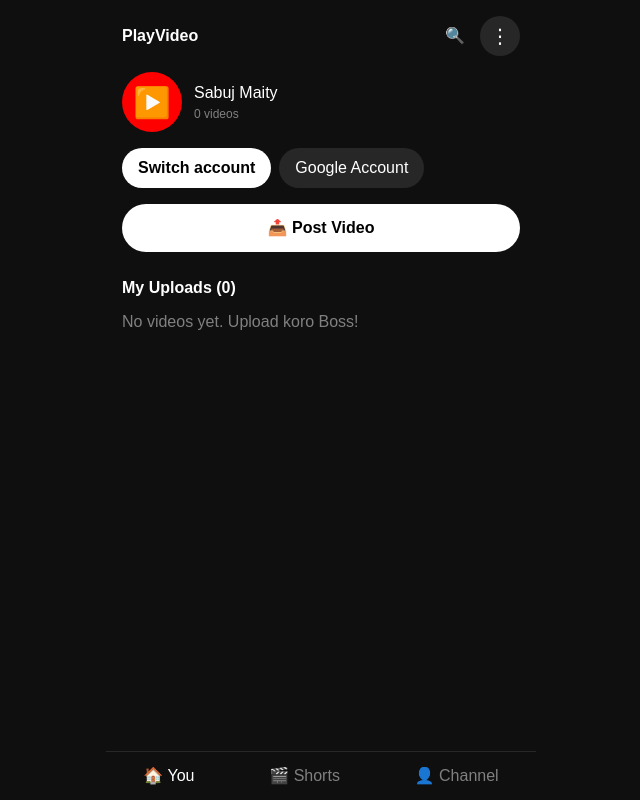
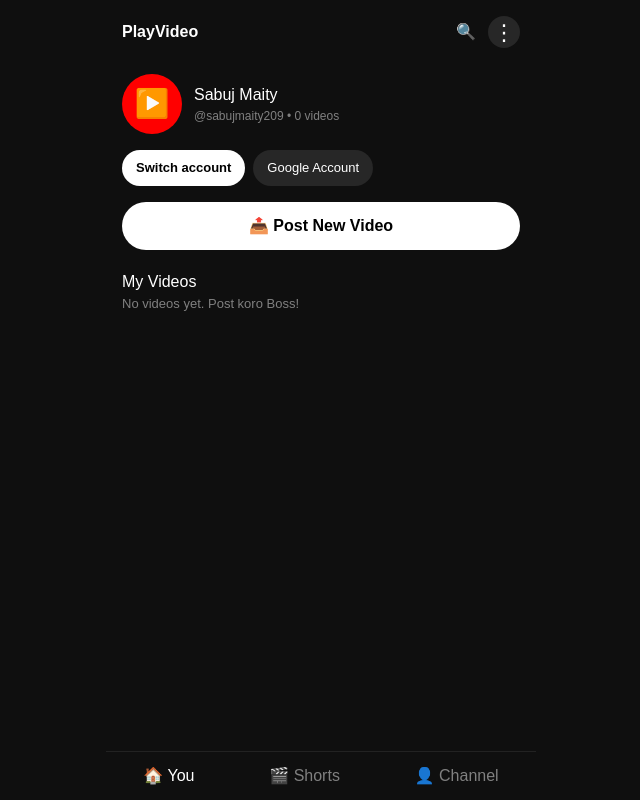
Before and after one commit to sabujmaity209-source/Playvideo, a React (Vite) app: page / in a window 1280 px wide. Shown: the whole page, without its empty margins (319-959 px from the left). Built offline with nearby package versions, Linux system fonts and the light colour scheme.

Commit message:
Update App.jsx

```diff
--- a/src/App.jsx
+++ b/src/App.jsx
@@ -11,9 +11,9 @@
     const file = e.target.files[0];
     if (file) {
       const url = URL.createObjectURL(file);
-      setMyVideos([{ id: Date.now(), title: file.name, url: url, views: "0" },...myVideos]);
+      setMyVideos([{ id: Date.now(), title: file.name, url: url },...myVideos]);
       setShowUpload(false);
-      alert("Video Uploaded Boss! 🔥");
+      alert("Uploaded Boss! 🔥");
     }
   };
 
@@ -23,90 +23,69 @@
       <div style={{width:'100%', maxWidth:'430px', background:'#0f0f0f', position:'relative', paddingBottom:'70px'}}>
 
         {showMenu && (
-          <div onClick={()=>setShowMenu(false)} style={{position:'fixed', top:0, left:0, width:'100%', height:'100%', background:'rgba(0,0,0,0.5)', zIndex:998}}>
-            <div style={{position:'absolute', top:'50px', right:'20px', background:'#212121', borderRadius:'12px', padding:'10px', width:'180px'}}>
-              <div onClick={()=>{setShowMenu(false); alert("Settings Coming Soon Boss!")}} style={{padding:'12px', borderBottom:'1px solid #333'}}>⚙️ Settings</div>
-              <div onClick={()=>{setShowMenu(false); alert("History Cleared!")}} style={{padding:'12px', borderBottom:'1px solid #333'}}>🕒 Clear History</div>
-              <div onClick={()=>{setShowMenu(false); setShowGoogle(true)}} style={{padding:'12px', borderBottom:'1px solid #333'}}>👤 Google Account</div>
-              <div onClick={()=>{setShowMenu(false); alert("PlayVideo v1.0 by Sabuj Boss 🔥")}} style={{padding:'12px'}}>ℹ️ About</div>
+          <div onClick={()=>setShowMenu(false)} style={{position:'fixed', inset:0, background:'rgba(0,0,0,0.6)', zIndex:999}}>
+            <div style={{position:'absolute', top:'60px', right:'15px', background:'#212121', borderRadius:'12px', width:'200px'}}>
+              <div onClick={()=>{setShowMenu(false); alert("Settings coming soon!")}} style={{padding:'14px', borderBottom:'1px solid #333'}}>⚙️ Settings</div>
+              <div onClick={()=>{setShowMenu(false); alert("History cleared!")}} style={{padding:'14px', borderBottom:'1px solid #333'}}>🕒 Clear History</div>
+              <div onClick={()=>{setShowMenu(false); setShowGoogle(true)}} style={{padding:'14px', borderBottom:'1px solid #333'}}>👤 Google Account</div>
+              <div onClick={()=>{setShowMenu(false); alert("PlayVideo v1.0 by Sabuj Boss 🔥")}} style={{padding:'14px'}}>ℹ️ About</div>
             </div>
           </div>
         )}
 
         {showGoogle && (
-          <div style={{position:'fixed', top:0, left:0, width:'100%', height:'100%', background:'rgba(0,0,0,0.8)', display:'flex', alignItems:'center', justifyContent:'center', zIndex:999}}>
+          <div style={{position:'fixed', inset:0, background:'rgba(0,0,0,0.8)', display:'flex', alignItems:'center', justifyContent:'center', zIndex:999}}>
             <div style={{background:'#212121', padding:'20px', borderRadius:'15px', width:'85%'}}>
-              <h3>Google Account</h3><p>👤 Sabuj Maity</p><p style={{color:'gray'}}>@sabujmaity209@gmail.com</p>
+              <h3>Google Account</h3><p style={{marginTop:'8px'}}>👤 Sabuj Maity</p><p style={{color:'gray', fontSize:'13px'}}>sabujmaity209-source</p>
               <button onClick={()=>setShowGoogle(false)} style={{marginTop:'15px', width:'100%', padding:'10px', borderRadius:'20px', border:'none', background:'white', color:'black', fontWeight:'bold'}}>Close</button>
             </div>
           </div>
         )}
 
         {showUpload && (
-          <div style={{position:'fixed', top:0, left:0, width:'100%', height:'100%', background:'rgba(0,0,0,0.8)', display:'flex', alignItems:'center', justifyContent:'center', zIndex:999}}>
+          <div style={{position:'fixed', inset:0, background:'rgba(0,0,0,0.8)', display:'flex', alignItems:'center', justifyContent:'center', zIndex:999}}>
             <div style={{background:'#212121', padding:'20px', borderRadius:'15px', width:'85%', textAlign:'center'}}>
-              <h3>Upload Video 📤</h3>
-              <input type="file" accept="video/*" onChange={handleUpload} style={{marginTop:'15px', color:'white'}} />
+              <h3>📤 Post Video</h3><p style={{color:'gray', fontSize:'13px', marginTop:'5px'}}>Select from phone</p>
+              <input type="file" accept="video/*" onChange={handleUpload} style={{marginTop:'15px'}} />
               <button onClick={()=>setShowUpload(false)} style={{marginTop:'15px', width:'100%', padding:'10px', borderRadius:'20px', border:'none', background:'#333', color:'white'}}>Cancel</button>
             </div>
           </div>
         )}
 
+        <div style={{padding:'16px', display:'flex', justifyContent:'space-between', alignItems:'center'}}>
+          <h2 style={{fontWeight:'bold'}}>PlayVideo</h2>
+          <div style={{display:'flex', gap:'12px', alignItems:'center'}}>
+            <span onClick={()=>alert("Search coming soon Boss! 🔍")}>🔍</span>
+            <span onClick={()=>setShowMenu(true)} style={{fontSize:'22px', background:'#272727', width:'32px', height:'32px', display:'flex', alignItems:'center', justifyContent:'center', borderRadius:'50%'}}>⋮</span>
+          </div>
+        </div>
+
         {page === "you" && (
-          <div style={{padding:'16px'}}>
-            <div style={{display:'flex', justifyContent:'space-between', alignItems:'center'}}>
-              <h2 style={{fontWeight:'bold'}}>PlayVideo</h2>
-              <div style={{display:'flex', gap:'15px', alignItems:'center'}}>
-                <span onClick={()=>alert("Search Coming Soon! 🔍")}>🔍</span>
-                <span onClick={()=>setShowMenu(true)} style={{fontSize:'20px', padding:'5px 10px', background:'#272727', borderRadius:'50%'}}>⋮</span>
-              </div>
+          <div style={{padding:'0 16px'}}>
+            <div style={{display:'flex', gap:'12px', marginTop:'10px', alignItems:'center'}}>
+              <div style={{width:'60px', height:'60px', background:'#f00', borderRadius:'50%', display:'flex', alignItems:'center', justifyContent:'center', fontSize:'28px'}}>▶️</div>
+              <div><h3 style={{margin:0}}>Sabuj Maity</h3><p style={{fontSize:'12px', color:'gray', margin:0}}>@sabujmaity209 • {myVideos.length} videos</p></div>
             </div>
-
-            <div style={{display:'flex', gap:'12px', marginTop:'16px', alignItems:'center'}}>
-              <div style={{width:'60px', height:'60px', background:'#ff0000', borderRadius:'50%', display:'flex', alignItems:'center', justifyContent:'center', fontSize:'30px'}}>▶️</div>
-              <div><h3>Sabuj Maity</h3><p style={{fontSize:'12px', color:'gray'}}>{myVideos.length} videos</p></div>
+            <div style={{display:'flex', gap:'8px', marginTop:'16px'}}>
+              <button onClick={()=>setPage("channel")} style={{padding:'8px 14px', borderRadius:'20px', background:'white', color:'black', border:'none', fontWeight:'bold', fontSize:'13px'}}>Switch account</button>
+              <button onClick={()=>setShowGoogle(true)} style={{padding:'8px 14px', borderRadius:'20px', background:'#272727', color:'white', border:'none', fontSize:'13px'}}>Google Account</button>
             </div>
-
-            <div style={{display:'flex', gap:'8px', marginTop:'16px'}}>
-              <button onClick={()=>setPage("channel")} style={{padding:'8px 16px', borderRadius:'20px', background:'white', color:'black', border:'none', fontWeight:'bold'}}>Switch account</button>
-              <button onClick={()=>setShowGoogle(true)} style={{padding:'8px 16px', borderRadius:'20px', background:'#272727', color:'white', border:'none'}}>Google Account</button>
-            </div>
-
-            <div style={{marginTop:'16px', display:'flex', gap:'8px'}}>
-              <button onClick={()=>setShowUpload(true)} style={{flex:1, padding:'12px', borderRadius:'25px', background:'white', color:'black', border:'none', fontWeight:'bold'}}>📤 Post Video</button>
-            </div>
-
-            <h3 style={{fontWeight:'bold', marginTop:'24px'}}>My Uploads ({myVideos.length})</h3>
-            <div style={{marginTop:'10px'}}>
-              {myVideos.length===0? <p style={{color:'gray'}}>No videos yet. Upload koro Boss!</p> : myVideos.map(v=>(
-                <div key={v.id} style={{marginBottom:'15px'}}>
-                  <video src={v.url} controls style={{width:'100%', borderRadius:'10px'}} />
-                  <p style={{fontSize:'14px', marginTop:'5px', fontWeight:'bold'}}>{v.title}</p>
-                </div>
-              ))}
-            </div>
+            <button onClick={()=>setShowUpload(true)} style={{width:'100%', marginTop:'16px', padding:'12px', borderRadius:'25px', background:'white', color:'black', border:'none', fontWeight:'bold'}}>📤 Post New Video</button>
+            <h3 style={{marginTop:'20px'}}>My Videos</h3>
+            {myVideos.length===0? <p style={{color:'gray', fontSize:'13px'}}>No videos yet. Post koro Boss!</p> : myVideos.map(v=>(
+              <div key={v.id} style={{marginTop:'12px'}}><video src={v.url} controls style={{width:'100%', borderRadius:'10px'}} /><p style={{fontSize:'13px', marginTop:'4px'}}>{v.title}</p></div>
+            ))}
           </div>
         )}
 
-        {page === "channel" && (
-          <div>
-            <div style={{padding:'16px', display:'flex', justifyContent:'space-between'}}>
-              <span onClick={()=>setPage("you")}>⬅️ Back</span>
-              <span onClick={()=>setShowMenu(true)} style={{fontSize:'20px'}}>⋮</span>
-            </div>
-            <div style={{padding:'20px', textAlign:'center'}}><h1>📺</h1><h2>Your Channel</h2><button onClick={()=>setShowUpload(true)} style={{marginTop:'10px', padding:'10px 20px', borderRadius:'20px', border:'none', background:'white', color:'black', fontWeight:'bold'}}>+ Post Video</button></div>
-          </div>
+        {page!== "you" && (
+          <div style={{padding:'16px'}}><span onClick={()=>setPage("you")}>⬅️ Back to You</span><div style={{textAlign:'center', marginTop:'40px'}}><h2>{page==="channel"?"Your Channel 📺":"Shorts 🎬"}</h2><button onClick={()=>setShowUpload(true)} style={{marginTop:'12px', padding:'10px 18px', borderRadius:'20px', border:'none', background:'white', color:'black', fontWeight:'bold'}}>+ Upload</button></div></div>
         )}
 
-        {page === "shorts" && (
-          <div style={{padding:'8px'}}><div style={{display:'flex', justifyContent:'space-between', padding:'8px'}}><span onClick={()=>setPage("you")}>⬅️ Back</span><span onClick={()=>setShowMenu(true)}>⋮</span></div>
-          <div style={{background:'#222', height:'600px', borderRadius:'15px', display:'flex', alignItems:'center', justifyContent:'center'}}><h2>Shorts 🔥</h2></div></div>
-        )}
-
-        <div style={{position:'fixed', bottom:0, width:'100%', maxWidth:'430px', background:'#0f0f0f', display:'flex', justifyContent:'space-around', padding:'12px 0', borderTop:'1px solid #272727'}}>
-          <span onClick={()=>setPage("you")} style={{cursor:'pointer', color:page==='you'?'white':'gray'}}>🏠 You</span>
-          <span onClick={()=>setPage("shorts")} style={{cursor:'pointer', color:page==='shorts'?'white':'gray'}}>🎬 Shorts</span>
-          <span onClick={()=>setPage("channel")} style={{cursor:'pointer', color:page==='channel'?'white':'gray'}}>👤 Channel</span>
+        <div style={{position:'fixed', bottom:0, width:'100%', maxWidth:'430px', background:'#0f0f0f', display:'flex', justifyContent:'space-around', padding:'12px 0', borderTop:'1px solid #222'}}>
+          <span onClick={()=>setPage("you")} style={{color:page==='you'?'white':'gray'}}>🏠 You</span>
+          <span onClick={()=>setPage("shorts")} style={{color:page==='shorts'?'white':'gray'}}>🎬 Shorts</span>
+          <span onClick={()=>setPage("channel")} style={{color:page==='channel'?'white':'gray'}}>👤 Channel</span>
         </div>
       </div>
     </div>
```
